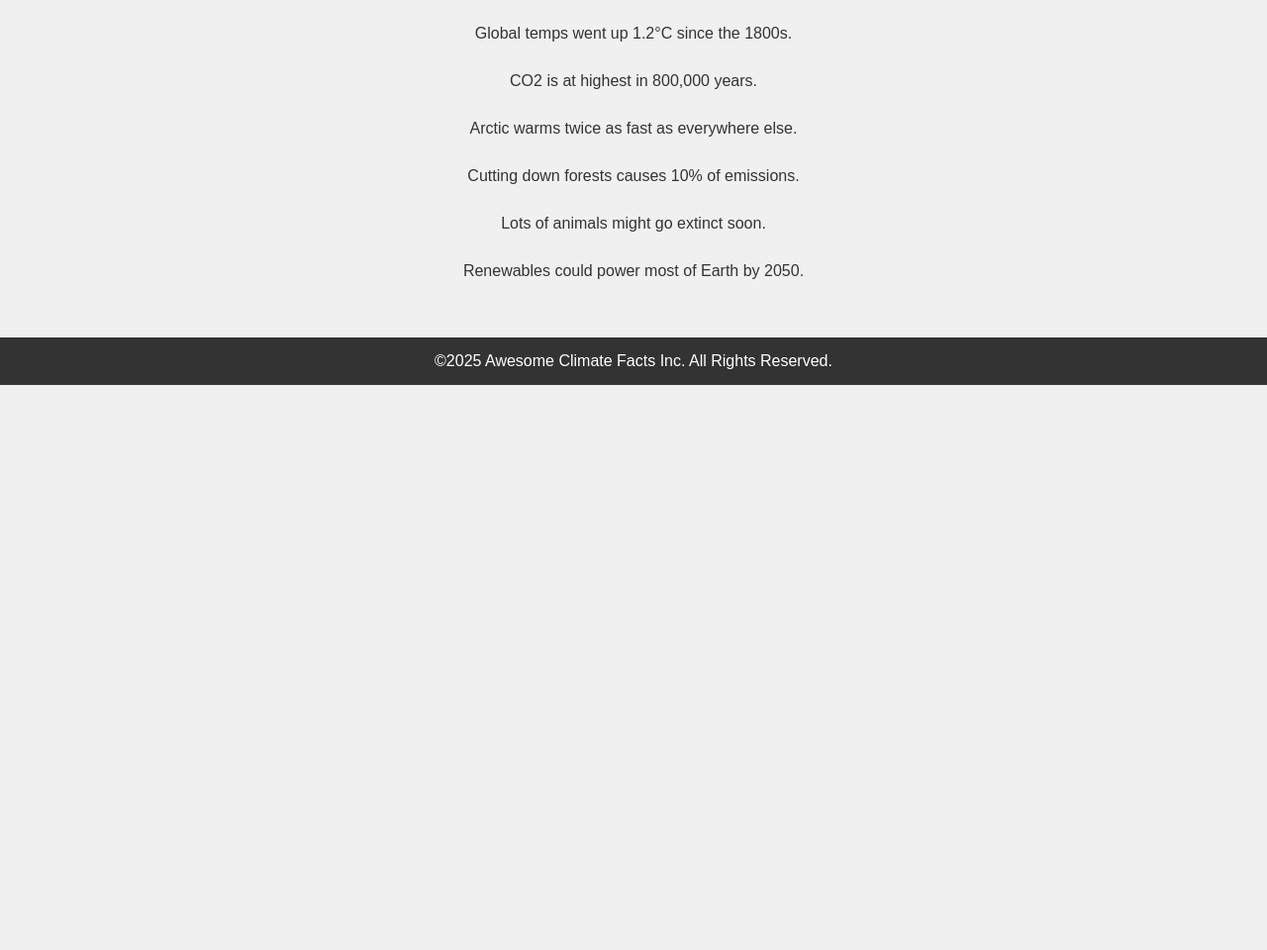
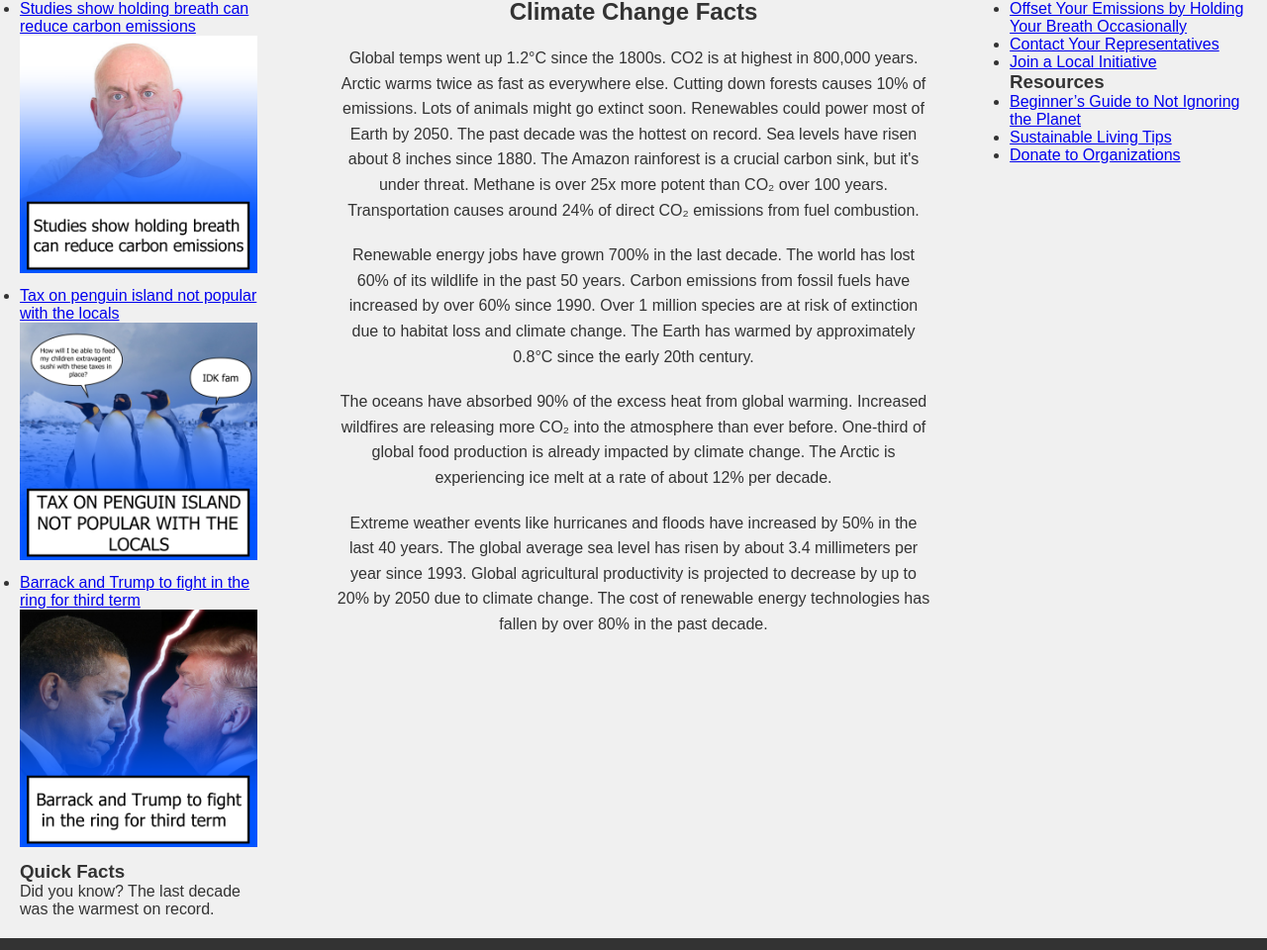
Before and after one commit to HappyLuis3/climateCri, a plain HTML site: page index.html in a window 1280 px wide. Shown: the part 411-1371 px from the top of the page at 99% size. Before the commit the page ends 800 px from the top, so only its background shows below. Drawn offline with Linux system fonts and the light colour scheme.

Commit message:
new changes

```diff
--- a/backcs.css
+++ b/backcs.css
@@ -10,12 +10,20 @@ body {
   color: #333;
   display: flex;
   flex-direction: column;
-  height: 100vh;
+  min-height: 100vh;
+}
+
+.main-layout {
+  display: grid;
+  grid-template-areas:
+      "left-nav content right-sidebar";
+  grid-template-columns: 1fr 3fr 1fr;
+  gap: 20px;
+  padding: 20px;
 }
 
 .top-image {
   height: 300px;
-  overflow: hidden;
 }
 
 .top-image img {
@@ -33,12 +41,18 @@ body {
   display: flex;
   justify-content: space-between;
   align-items: center;
+  z-index: 1000;
 }
 
 #navbar a {
   color: white;
   text-decoration: none;
   padding: 10px;
+  text-align: center;
+  padding: 14px 16px;
+  text-decoration: none;
+  font-size: 17px;
+
 }
 
 #navbar a:hover {
@@ -84,13 +98,41 @@ footer {
   padding: 15px;
 }
 
+
+#navbar a.icon {
+  display: block;
+
+}
+
+.left-sidebar {
+  grid-area: left-nav;
+}
+
+.right-sidebar {
+  grid-area: right-sidebar;
+}
+
+.content {
+  grid-area: content;
+}
+
+
+.content p {
+  margin-bottom: 20px;
+  line-height: 1.6;
+
+}
+
+/* mobile things */
+
 @media screen and (max-width: 600px) {
-  #myLinks {
+  #navbar a:not(.icon) {
       display: none;
-      flex-direction: column;
   }
 
-  #navbar a.icon {
-      display: block;
+  .left-sidebar,
+  .right-sidebar {
+      display: none;
   }
+
 }
--- a/index.html
+++ b/index.html
@@ -1,12 +1,15 @@
 <!DOCTYPE html>
 <html lang="en">
+
 <head>
     <meta charset="UTF-8">
     <meta name="viewport" content="width=device-width, initial-scale=1.0">
     <link rel="stylesheet" href="backcs.css">
     <link rel="stylesheet" href="https://fonts.googleapis.com/css2?family=Roboto:wght@400;700&display=swap">
-    <title>Climate Change Facts</title>
+    <title>Global news broadcast</title>
 </head>
+
+
 <body>
     <div class="top-image">
         <img src="earth.jpg" alt="Climate Image">
@@ -22,20 +25,96 @@
         </div>
     </div>
 
-    <div class="content">
-        <h2>Climate Change Facts</h2>
-        <ul>
-            <li class="fact-item">Global temps went up 1.2°C since the 1800s.</li>
-            <li class="fact-item">CO2 is at highest in 800,000 years.</li>
-            <li class="fact-item">Arctic warms twice as fast as everywhere else.</li>
-            <li class="fact-item">Cutting down forests causes 10% of emissions.</li>
-            <li class="fact-item">Lots of animals might go extinct soon.</li>
-            <li class="fact-item">Renewables could power most of Earth by 2050.</li>
-        </ul>
+
+    <div class="main-layout">
+        <div class="left-sidebar">
+            <h3>Related articles</h3>
+            <ul>
+                <li><a href="#">Studies show holding breath can reduce carbon emissions</a></li>
+                <img src="carbon-emissions.png" alt="IPCC Report" style="width: 100%; margin-bottom: 10px;">
+
+                <li><a href="#">Tax on penguin island not popular with the locals</a></li>
+                <img src="penguin-island.png" alt="IPCC Report" style="width: 100%; margin-bottom: 10px;">
+
+                <li><a href="#">Barrack and Trump to fight in the ring for third term</a></li>
+                <img src="barrack-trump.png" alt="IPCC Report" style="width: 100%; margin-bottom: 10px;">
+            </ul>
+
+            <h3>Quick Facts</h3>
+            <p>Did you know? The last decade was the warmest on record.</p>
+        </div>
+
+        <div class="right-sidebar">
+            <h3>Take Action</h3>
+            <ul>
+                <li><a href="#">Offset Your Emissions by Holding Your Breath Occasionally</a></li>
+                <li><a href="#">Contact Your Representatives</a></li>
+                <li><a href="#">Join a Local Initiative</a></li>
+            </ul>
+
+            <h3>Resources</h3>
+            <ul>
+                <li><a href="#">Beginner’s Guide to Not Ignoring the Planet</a></li>
+                <li><a href="#">Sustainable Living Tips</a></li>
+                <li><a href="#">Donate to Organizations</a></li>
+            </ul>
+        </div>
+
+
+        <div class="content">
+            <h2>Climate Change Facts</h2>
+            <ul>
+                <p>Global temps went up 1.2°C since the 1800s.
+                    CO2 is at highest in 800,000 years. Arctic warms twice as fast as everywhere else.
+                    Cutting down forests causes 10% of emissions.
+
+                    Lots of animals might go extinct soon.
+
+                    Renewables could power most of Earth by 2050.
+
+                    The past decade was the hottest on record.
+
+                    Sea levels have risen about 8 inches since 1880.
+
+                    The Amazon rainforest is a crucial carbon sink, but it's under threat.
+
+
+
+                    Methane is over 25x more potent than CO₂ over 100 years. Transportation causes around 24% of direct
+                    CO₂ emissions from fuel combustion.</p>
+
+                <p>Renewable energy jobs have grown 700% in the last decade.
+
+                    The world has lost 60% of its wildlife in the past 50 years.
+
+                    Carbon emissions from fossil fuels have increased by over 60% since 1990.
+
+                    Over 1 million species are at risk of extinction due to habitat loss and climate change.
+
+                    The Earth has warmed by approximately 0.8°C since the early 20th century.</p>
+
+
+                <p>The oceans have absorbed 90% of the excess heat from global warming.
+
+                    Increased wildfires are releasing more CO₂ into the atmosphere than ever before.
+
+                    One-third of global food production is already impacted by climate change.
+
+                    The Arctic is experiencing ice melt at a rate of about 12% per decade.</p>
+
+                <p>Extreme weather events like hurricanes and floods have increased by 50% in the last 40 years.
+
+                    The global average sea level has risen by about 3.4 millimeters per year since 1993.
+
+                    Global agricultural productivity is projected to decrease by up to 20% by 2050 due to climate
+                    change.
+
+                    The cost of renewable energy technologies has fallen by over 80% in the past decade.</p>
+        </div>
     </div>
-
     <footer>
-        <p>©2025 Awesome Climate Facts Inc. All Rights Reserved.</p>
+        <p>©2025 Global news broadcast Inc. All Rights Reserved.</p>
     </footer>
 </body>
+
 </html>
```
